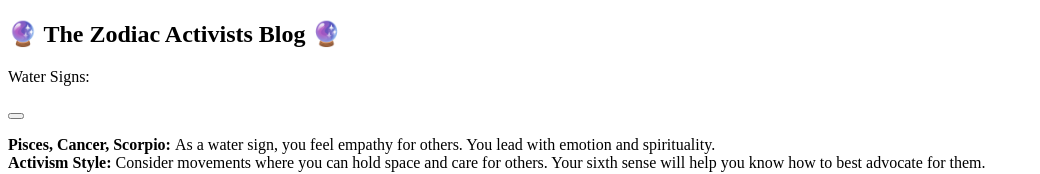
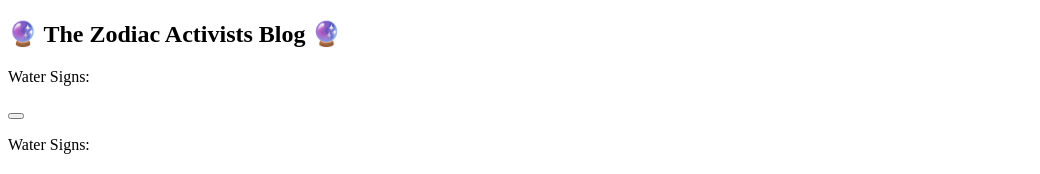
Before and after one commit to ntoliverapp/6-4-heroku-deployment, a website: page index.html in a window 1280 px wide. Shown: the top 174 px of the page, without its empty margins (0-1040 px from the left). Drawn offline with Linux system fonts and the light colour scheme; some icons are missing.

Commit message:
updated button

```diff
--- a/index.html
+++ b/index.html
@@ -12,6 +12,17 @@
     <h2 class="title">&#128302; The Zodiac Activists Blog &#128302;</h2>
 
 <div class="section-center">
+    <div class="section-center">
+
+        <!-- single question -->
+        <div class="question">
+          <!-- question title -->
+          <div class="question-title">
+            <p class="question-title">Water Signs:</p>
+            <button type="button" class="question-btn">
+              <i class="fas fa-caret-down"></i>
+            </button>
+          </div>
     <section class="blog">
         <div class="blog-title">
                 <P>Water Signs:</P>
```
